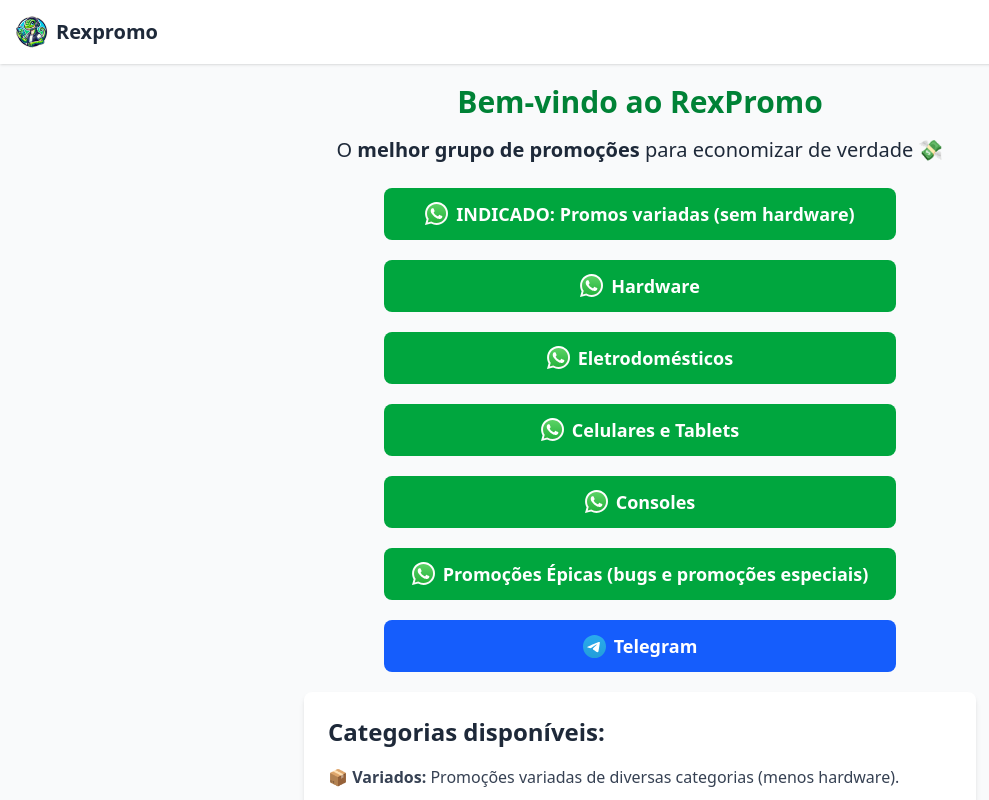
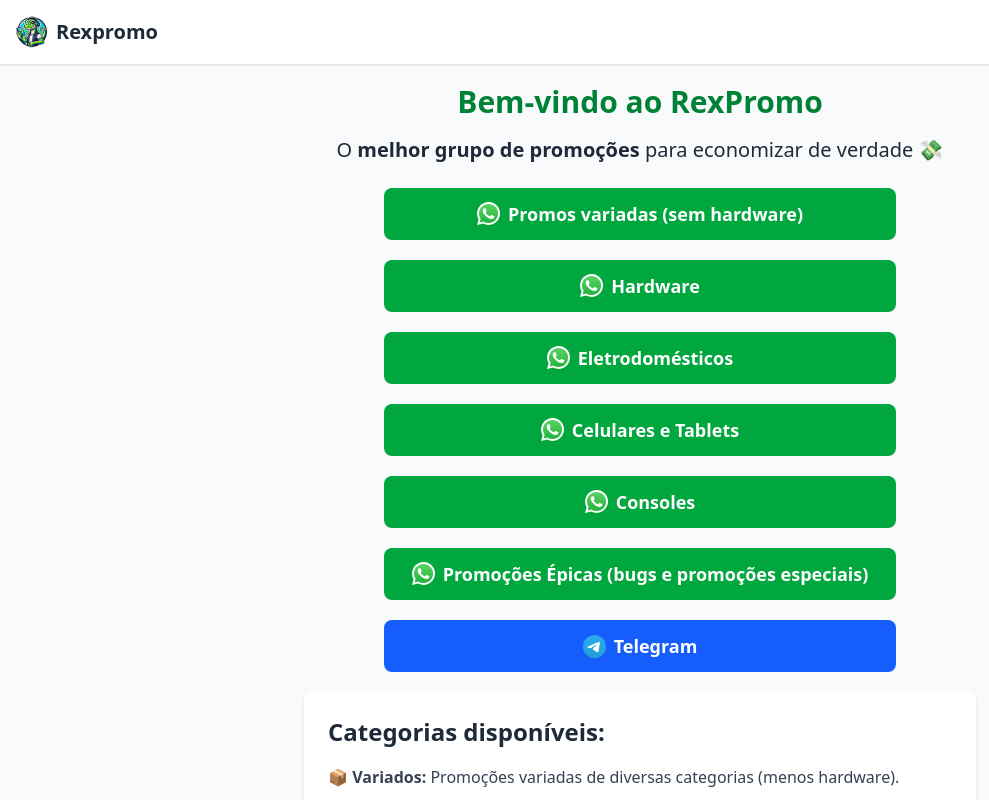
Before and after one commit to luizolivei/rexpromo-site, a Nuxt app: page / in a window 1280 px wide. Shown: the top 800 px of the page, without its empty margins (0-989 px from the left). Built offline with nearby package versions, Linux system fonts and the light colour scheme.

Commit message:
Update index.vue

```diff
--- a/pages/index.vue
+++ b/pages/index.vue
@@ -38,7 +38,7 @@
             class="flex items-center justify-center gap-2 bg-green-600 text-white px-3 py-3 rounded-lg lg:text-lg sm:text-sm font-semibold hover:bg-green-700 transition"
         >
           <Icon icon="logos:whatsapp-icon" width="23" />
-          INDICADO: Promos variadas (sem hardware)
+          Promos variadas (sem hardware)
         </a>
         <a
             href="https://chat.whatsapp.com/KEPtbdrG7Ju9rsCq8clCHL?mode=ems_copy_t"
```
